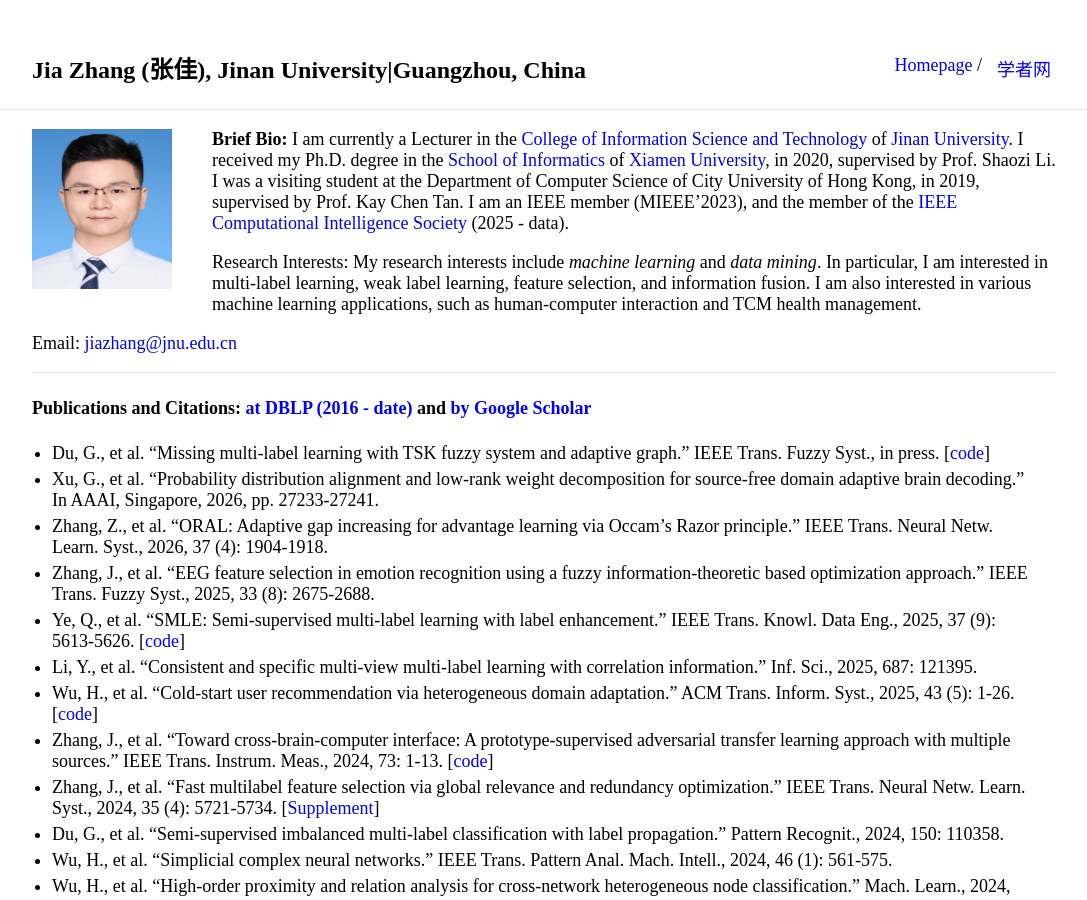
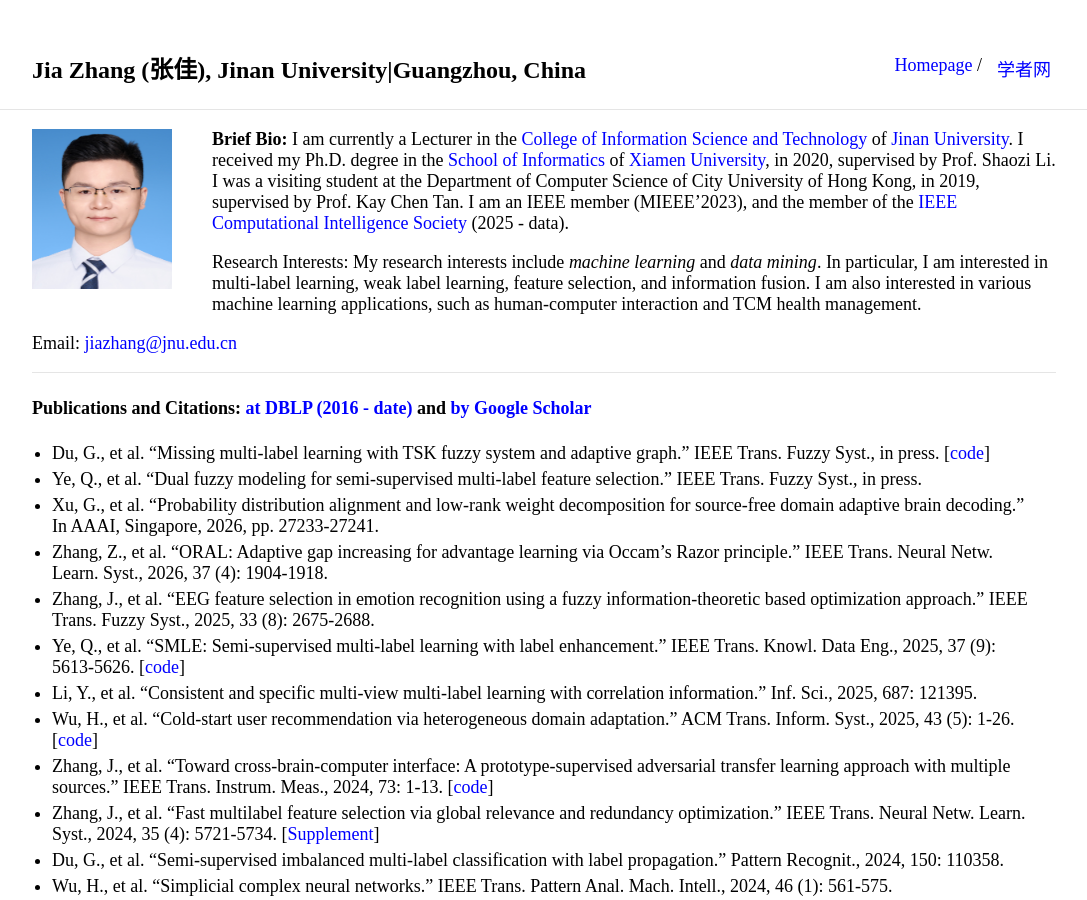
Before and after one commit to jiazhang-ml/jiazhang-ml.github.io, a Jekyll site: the page built from index.md, in a window 1280 px wide and 900 px high. Shown: the whole window, without its empty margins (96-1183 px from the left). Built offline with Jekyll 4.4.1, drawn with Linux system fonts in a browser that asks for light colours.

Commit message:
Update index.md

```diff
--- a/index.md
+++ b/index.md
@@ -16,6 +16,7 @@ Email: [jiazhang@jnu.edu.cn](mailto:jiazhang@jnu.edu.cn)
 #### Publications and Citations: [at DBLP (2016 - date)](https://dblp.org/pid/80/2266-19.html) and [by Google Scholar](https://scholar.google.com.hk/citations?user=yBaTk-gAAAAJ&hl=en)
 
 * Du, G., et al. "Missing multi-label learning with TSK fuzzy system and adaptive graph." IEEE Trans. Fuzzy Syst., in press. [[code](https://github.com/wangao-ysu/M2FSAG)]
+* Ye, Q., et al. "Dual fuzzy modeling for semi-supervised multi-label feature selection." IEEE Trans. Fuzzy Syst., in press.
 * Xu, G., et al. "Probability distribution alignment and low-rank weight decomposition for source-free domain adaptive brain decoding." In AAAI, Singapore, 2026, pp. 27233-27241.
 * Zhang, Z., et al. "ORAL: Adaptive gap increasing for advantage learning via Occam's Razor principle." IEEE Trans. Neural Netw. Learn. Syst., 2026, 37 (4): 1904-1918.
 * Zhang, J., et al. "EEG feature selection in emotion recognition using a fuzzy information-theoretic based optimization approach." IEEE Trans. Fuzzy Syst., 2025, 33 (8): 2675-2688.
```
